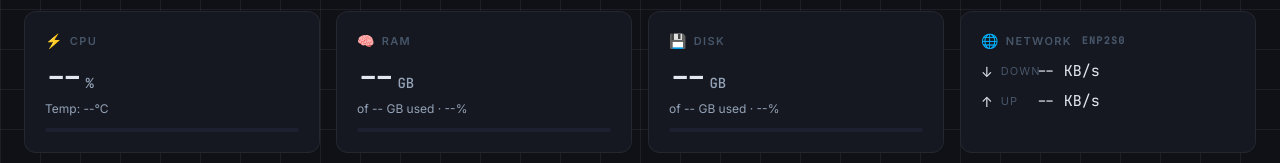
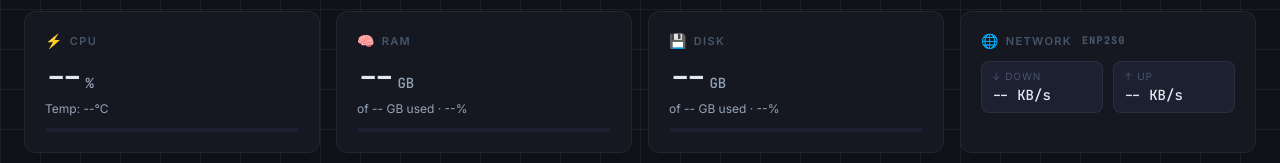
Before and after one commit to AzamatMajidov/pulse-dashboard, a website: page public/index.html in a window 1280 px wide. Shown: the part 191-354 px from the top of the page. Drawn offline with Linux system fonts and the light colour scheme; no server answers.

Commit message:
fix: redesign network card to 2-col grid layout

```diff
--- a/public/index.html
+++ b/public/index.html
@@ -259,34 +259,38 @@
     .temp-hot { color: var(--red); }
 
     /* === NETWORK CARD === */
-    .net-row {
+    .net-grid {
+      display: grid;
+      grid-template-columns: 1fr 1fr;
+      gap: 10px;
+      margin-top: 12px;
+    }
+
+    .net-item {
+      background: var(--bg3);
+      border-radius: var(--radius-sm);
+      padding: 8px 10px;
+      border: 1px solid var(--border);
+    }
+
+    .net-item-label {
+      font-size: 10px;
+      color: var(--text-muted);
+      text-transform: uppercase;
+      letter-spacing: 0.1em;
+      margin-bottom: 4px;
       display: flex;
       align-items: center;
-      gap: 8px;
-      margin-top: 10px;
-      white-space: nowrap;
-      overflow: hidden;
+      gap: 4px;
     }
 
-    .net-label {
-      font-size: 11px;
-      color: var(--text-muted);
-      width: 28px;
-      flex-shrink: 0;
-      text-transform: uppercase;
-      letter-spacing: 0.1em;
+    .net-item-value {
+      font-family: 'JetBrains Mono', monospace;
+      font-size: 14px;
+      font-weight: 500;
+      color: var(--text);
+      white-space: nowrap;
     }
-
-    .net-value {
-      font-family: 'JetBrains Mono', monospace;
-      font-size: 15px;
-      color: var(--text);
-      flex: 1;
-      overflow: hidden;
-      text-overflow: ellipsis;
-    }
-
-    .net-icon { font-size: 14px; flex-shrink: 0; }
 
     /* === SERVICES CARD === */
     .service-list { display: flex; flex-direction: column; gap: 10px; }
@@ -592,15 +596,15 @@
       <!-- Network -->
       <div class="card" id="card-net">
         <div class="card-label"><span class="icon">🌐</span> Network <span style="color:var(--text-muted);font-size:10px;margin-left:4px;font-family:'JetBrains Mono',monospace">enp2s0</span></div>
-        <div class="net-row">
-          <div class="net-icon">↓</div>
-          <div class="net-label">Down</div>
-          <div class="net-value" id="net-down">-- KB/s</div>
-        </div>
-        <div class="net-row">
-          <div class="net-icon">↑</div>
-          <div class="net-label">Up</div>
-          <div class="net-value" id="net-up">-- KB/s</div>
+        <div class="net-grid">
+          <div class="net-item">
+            <div class="net-item-label">↓ Down</div>
+            <div class="net-item-value" id="net-down">-- KB/s</div>
+          </div>
+          <div class="net-item">
+            <div class="net-item-label">↑ Up</div>
+            <div class="net-item-value" id="net-up">-- KB/s</div>
+          </div>
         </div>
       </div>
     </div>
```
